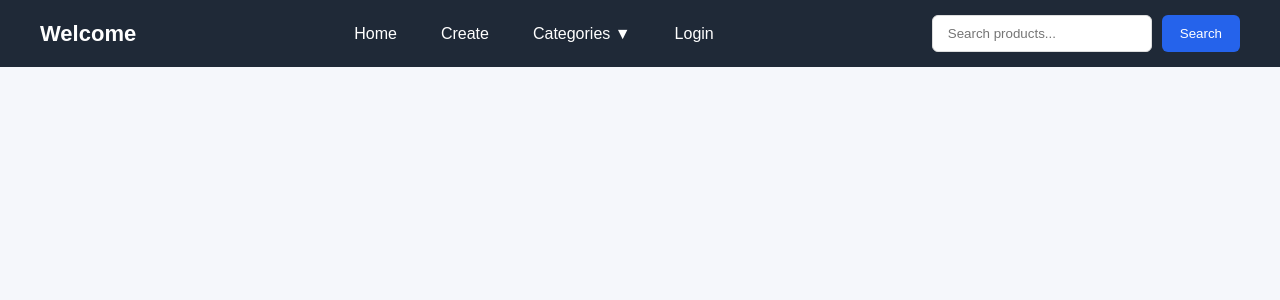
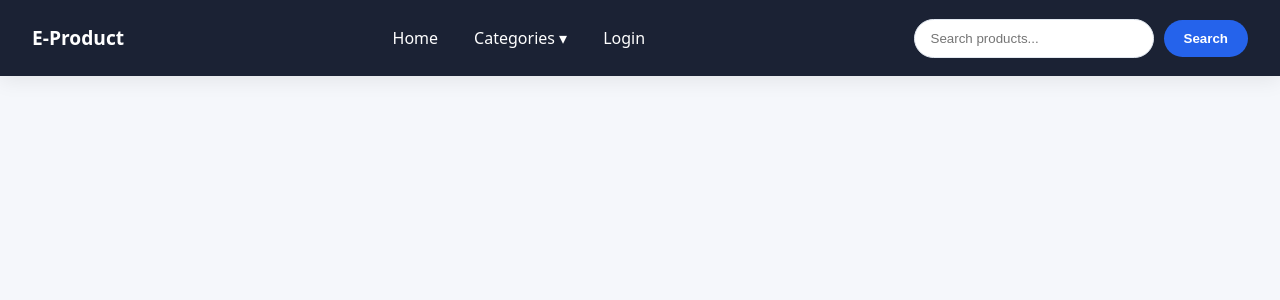
Before and after one commit to abotirbek/E-product, a Django app: page / in a window 1280 px wide. Shown: the top 300 px of the page. Run offline with Django 5.2, Linux system fonts and the light colour scheme; data that the repository does not hold is empty.

Commit message:
User roles are created

```diff
--- a/product/views.py
+++ b/product/views.py
@@ -1,4 +1,6 @@
 from django.shortcuts import render, redirect, get_object_or_404
+
+from accounts.permissions import permit_creating, permit_updating, permit_deleting
 from .forms import ProductForm
 from .models import Product
 
@@ -73,7 +75,7 @@ def get_specific_price(request):
 
 
 
-
+@permit_creating
 def create_product(request):
     if request.method == "POST":
         form = ProductForm(request.POST)
@@ -88,6 +90,7 @@ def read_product(request, pk=None):
     pro = Product.objects.get(pk = pk)
     return render(request,'product/read.html',{'pro':pro})
 
+@permit_updating
 def update_product(request, pk):
     product = get_object_or_404(Product, pk=pk)
     if request.method == "POST":
@@ -99,6 +102,7 @@ def update_product(request, pk):
         form = ProductForm(instance=product)
     return render(request, 'product/update.html', {'form':form})
 
+@permit_deleting
 def delete_product(request, pk):
     pro = Product.objects.get(pk=pk)
     if request.method == 'POST':
--- a/templates/base.html
+++ b/templates/base.html
@@ -14,141 +14,202 @@
 
 :root{
     --primary:#2563eb;
-            --dark:#1f2937;
-            --light:#ffffff;
-            --gray:#f4f4f4;
-            --text:#374151;
-            --hover:#3b82f6;
+    --primary-hover:#1d4ed8;
+    --dark:#0f172a;
+    --surface:#ffffff;
+    --background:#f8fafc;
+    --border:#e2e8f0;
+    --text:#334155;
+    --muted:#64748b;
+    --radius:12px;
+    --shadow:0 8px 25px rgba(15,23,42,.08);
+    --transition:.25s ease;
 }
 
 body{
-            font-family:Arial, Helvetica, sans-serif;
-            background:#f8fafc;
+    font-family:system-ui,-apple-system,BlinkMacSystemFont,"Segoe UI",Roboto,sans-serif;
+    background:var(--background);
     color:var(--text);
+    line-height:1.5;
 }
 
-        /* Navbar */
+/* ===========================
+        NAVBAR
+=========================== */
 
 .navbar{
-            background:var(--dark);
-            padding:15px 40px;
     position:sticky;
     top:0;
-            z-index:100;
+    z-index:999;
+    background:rgba(15,23,42,.95);
+    backdrop-filter:blur(10px);
+    box-shadow:0 4px 20px rgba(0,0,0,.08);
 }
 
 .container{
+    max-width:1300px;
+    margin:auto;
+    padding:16px 32px;
+
     display:flex;
+    align-items:center;
     justify-content:space-between;
-            align-items:center;
-            flex-wrap:wrap;
-            gap:20px;
+    gap:30px;
 }
 
+/* ===========================
+        LOGO
+=========================== */
+
 .logo{
+    text-decoration:none;
     color:white;
-            text-decoration:none;
-            font-size:22px;
-            font-weight:bold;
+    font-size:1.2rem;
+    font-weight:700;
+    white-space:nowrap;
 }
 
+.logo span{
+    color:#93c5fd;
+}
+
+/* ===========================
+        MENU
+=========================== */
+
 .menu{
+    list-style:none;
     display:flex;
     align-items:center;
-            list-style:none;
-            gap:20px;
+    gap:8px;
 }
 
-        .menu li{
+.menu>li{
     position:relative;
 }
 
 .menu a{
     text-decoration:none;
     color:white;
-            transition:.3s;
-            padding:8px 12px;
+    padding:10px 14px;
+    border-radius:8px;
+    transition:var(--transition);
     display:block;
 }
 
 .menu a:hover{
-            color:#60a5fa;
+    background:rgba(255,255,255,.08);
+    color:#93c5fd;
 }
 
-        /* Dropdown */
+/* ===========================
+        DROPDOWN
+=========================== */
 
 .dropdown-content{
+    position:absolute;
+    top:52px;
+    left:0;
+
     display:none;
-            position:absolute;
-            background:white;
-            min-width:220px;
-            top:40px;
-            left:0;
-            border-radius:8px;
+    min-width:230px;
+
+    background:var(--surface);
+    border:1px solid var(--border);
+    border-radius:var(--radius);
     overflow:hidden;
-            box-shadow:0 8px 25px rgba(0,0,0,.15);
-        }
 
-        .dropdown-content a{
-            color:#333;
-            padding:10px 15px;
-        }
-
-        .dropdown-content a:hover{
-            background:#f1f5f9;
-            color:var(--primary);
+    box-shadow:var(--shadow);
 }
 
 .dropdown:hover .dropdown-content{
     display:block;
 }
 
-        /* Search */
+.dropdown-content a{
+    color:var(--text);
+    padding:12px 16px;
+}
+
+.dropdown-content a:hover{
+    background:#eff6ff;
+    color:var(--primary);
+}
+
+/* ===========================
+        SEARCH
+=========================== */
 
 .search-form{
     display:flex;
+    align-items:center;
     gap:10px;
 }
 
 .search-form input{
-            padding:10px 15px;
-            width:220px;
-            border:1px solid #ddd;
-            border-radius:6px;
+    width:240px;
+    padding:11px 16px;
+
+    border:1px solid var(--border);
+    border-radius:999px;
+
     outline:none;
+    transition:var(--transition);
 }
 
 .search-form input:focus{
     border-color:var(--primary);
+    box-shadow:0 0 0 4px rgba(37,99,235,.15);
 }
 
 .search-form button{
-            padding:10px 18px;
     border:none;
+    cursor:pointer;
+
+    padding:11px 20px;
+
     background:var(--primary);
     color:white;
-            border-radius:6px;
-            cursor:pointer;
-            transition:.3s;
+
+    border-radius:999px;
+
+    font-weight:600;
+    transition:var(--transition);
 }
 
 .search-form button:hover{
-            background:var(--hover);
+    background:var(--primary-hover);
+    transform:translateY(-1px);
 }
 
-        /* Responsive */
+/* ===========================
+        MAIN
+=========================== */
 
-        @media(max-width:900px){
+main{
+    max-width:1300px;
+    margin:40px auto;
+    padding:0 32px;
+}
+
+/* ===========================
+        RESPONSIVE
+=========================== */
+
+@media (max-width:900px){
 
     .container{
         flex-direction:column;
-                align-items:flex-start;
+        align-items:stretch;
     }
 
     .menu{
         flex-direction:column;
+        align-items:stretch;
+    }
+
+    .menu a{
         width:100%;
-                gap:5px;
     }
 
     .search-form{
@@ -161,8 +222,11 @@
 
     .dropdown-content{
         position:static;
+        display:block;
+        background:#172554;
+        border:none;
         box-shadow:none;
-                background:#2f3b4b;
+        margin-left:20px;
     }
 
     .dropdown-content a{
@@ -170,38 +234,40 @@
     }
 
     .dropdown-content a:hover{
-                background:#3d4b5c;
+        background:rgba(255,255,255,.08);
     }
-        }
-
-        main{
-            max-width:1200px;
-            margin:auto;
-            padding:30px;
 }
 
 </style>
 
 </head>
+
 <body>
 
 <nav class="navbar">
 
     <div class="container">
 
+        <a href="{% url 'get-product' %}" class="logo">
+            E-Product
+        </a>
+        {% if request.user.is_authenticated %}
             <a href="{% url 'profile' %}" class="logo">
-            Welcome {{ request.user.username }}
+                {{ request.user.username }}
             </a>
+        {% endif %}
 
         <ul class="menu">
 
             <li><a href="{% url 'get-product' %}">Home</a></li>
 
+            {% if request.user.role == 'admin' %}
                 <li><a href="{% url 'create' %}">Create</a></li>
+            {% endif %}
 
             <li class="dropdown">
 
-                <a href="#">Categories ▼</a>
+                <a href="#">Categories ▾</a>
 
                 <div class="dropdown-content">
                     <a href="{% url 'over-500' %}">Over 500</a>
@@ -250,8 +316,10 @@
 </nav>
 
 <main>
+
 {% block content %}
 {% endblock %}
+
 </main>
 
 </body>
--- a/templates/product/list.html
+++ b/templates/product/list.html
@@ -213,14 +213,16 @@
                 <a href="{% url 'read' p.pk %}" class="btn btn-view">
                     View
                 </a>
-
+                {% if request.user.role == 'admin' or request.user.role == 'manager' %}
                 <a href="{% url 'update' p.pk %}" class="btn btn-edit">
                     Edit
                 </a>
-
+                {% endif %}
+                {% if request.user.role == 'admin' %}
                 <a href="{% url 'delete' p.pk %}" class="btn btn-delete">
                     Delete
                 </a>
+                {% endif %}
             </div>
 
         </div>
```
Also changed, not shown: accounts/models.py (+7 -1 lines), accounts/permissions.py (added, +51 -0 lines), templates/accounts/profile.html (+15 -0 lines), accounts/migrations/0001_initial.py, accounts/migrations/0002_customuser_role.py (deleted), product/migrations/0001_initial.py. Lines whose indentation alone changed are shown as unchanged.
